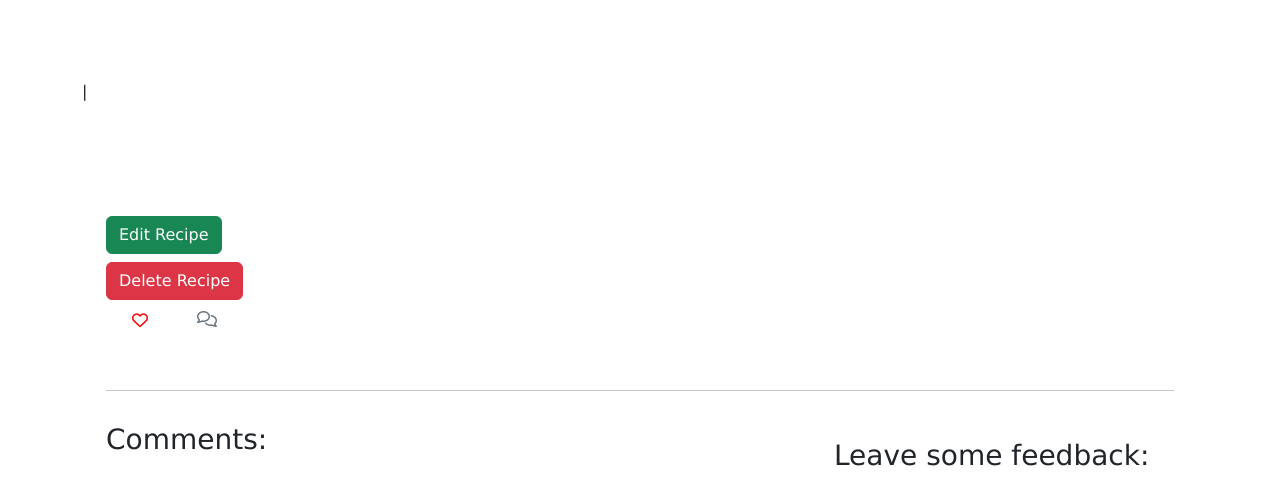
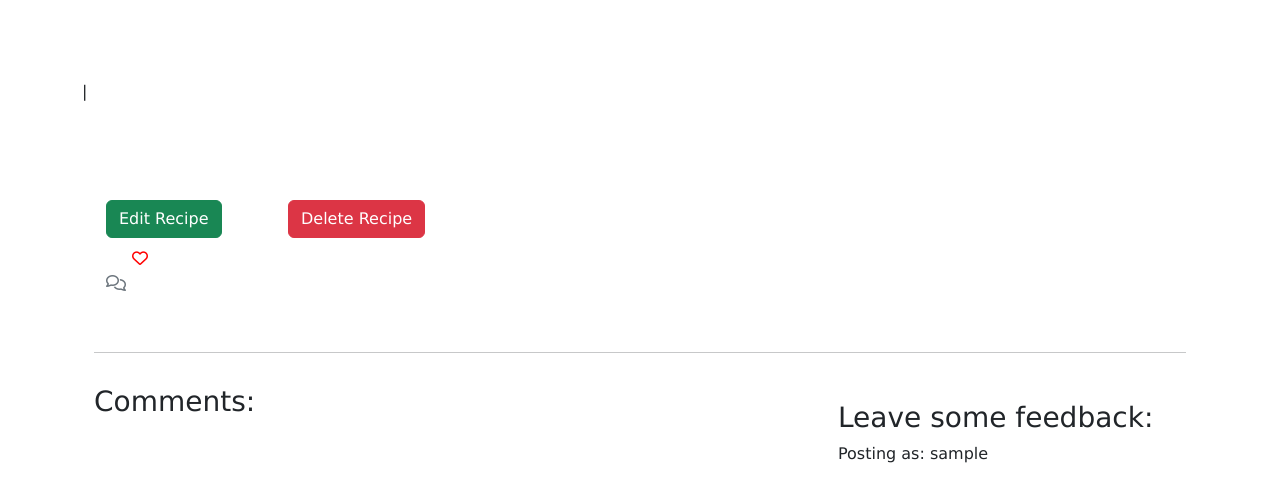
Before and after one commit to jessicafransson/bake-me-a-cake, a Django app: template templates/recipe_detail.html in a window 1280 px wide. Shown: the part 132-615 px from the top of the page. Run offline with Django 3.2, Linux system fonts and the light colour scheme; the template is opened without the code that fills it: values that come from a table or form of the project are taken from there, others are empty; the visitor is signed in with stand-in values (Sample User, id 1); some libraries are stand-ins or nearby versions; some web fonts are replaced.

Commit message:
updates to buttons

```diff
--- a/templates/recipe_detail.html
+++ b/templates/recipe_detail.html
@@ -32,11 +32,15 @@
                 <div class="card-body border-0">
                     <!-- The recipe content goes inside the card-text. -->
                     <!-- Use the | safe filter inside the template tags -->
-                    <p class="card-text">
+                    <div class="row">
                         {{ post.content | safe }}
-                        <form action="{% url 'update_recipe' post.id %}" method="get"><button class="btn btn-secondary right mb-2 btn-success">Edit Recipe</button></form>
-                        <form action="{% url 'delete_recipe' post.id %}" method="get"><button class="btn btn-secondary right mb-2 btn-danger">Delete Recipe</button></form>
-                    <div class="row">
+                        <div class="col-2">
+                            <form action="{% url 'update_recipe' post.id %}" method="get"><button class="btn btn-secondary right mb-2 btn-success">Edit Recipe</button></form>
+                        </div>
+                        <div class="col-2">
+                            <form action="{% url 'delete_recipe' post.id %}" method="get"><button class="btn btn-secondary right mb-2 btn-danger">Delete Recipe</button></form>
+                        </div>
+                    </div>
 
                         <div class="col-1">
                                 {% if user.is_authenticated %}
```
